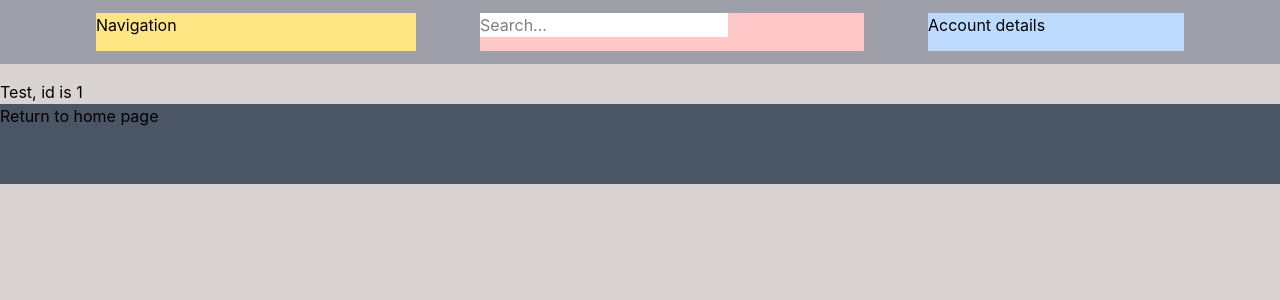
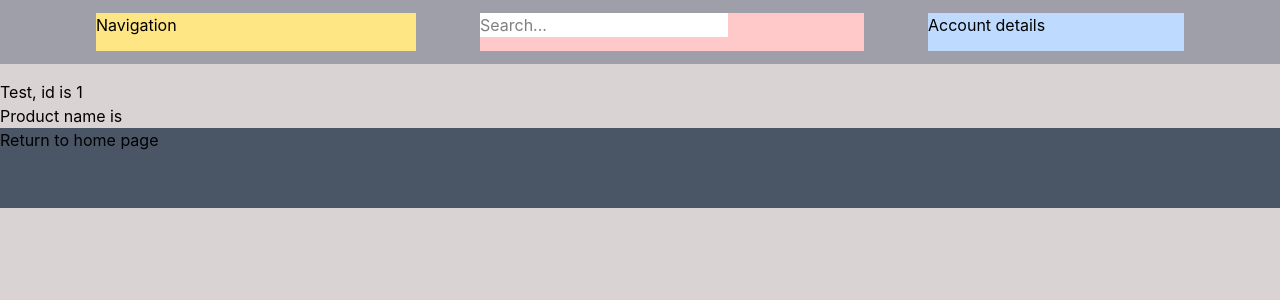
Before and after one commit to FHZergursh/EMarkets-Unlimited, a React (Vite) app in the folder frontend/: page /product/1 in a window 1280 px wide. Shown: the top 300 px of the page. Built offline with nearby package versions, Linux system fonts and the light colour scheme; no server answers.

Commit message:
Import product from useParams()
in each Product page, fetches the data from the backend using ID of dynamic url parameter.

```diff
--- a/frontend/src/pages/Product.tsx
+++ b/frontend/src/pages/Product.tsx
@@ -5,15 +5,28 @@ import { useParams } from 'react-router'
 
 const Product = () => {
   const {productid} = useParams()
-  const {product, setProduct} = useState<Products>()
+  const [product, setProduct] = useState<Products>()
 
+  useEffect(() => {
+    const getProducts = async () => {
+      console.log("Get products ran")
+      try {
+        const res = await fetch(`http://localhost:3000/api/products/${productid}`)
+        const data = await res.json()
+        console.log(data)
+        setProduct(data.data)
+      } catch (error) {
+        console.log(error)
+      }
+    }
+    getProducts()
 
-
-
+  }, [])
 
   return (
     <div>
       <div>Test, id is {productid}</div>
+      <div>Product name is {product?.name}</div>
 
 
     </div>
```
Also changed, not shown: 1 other file (tests, documents, lock files or other folders).
